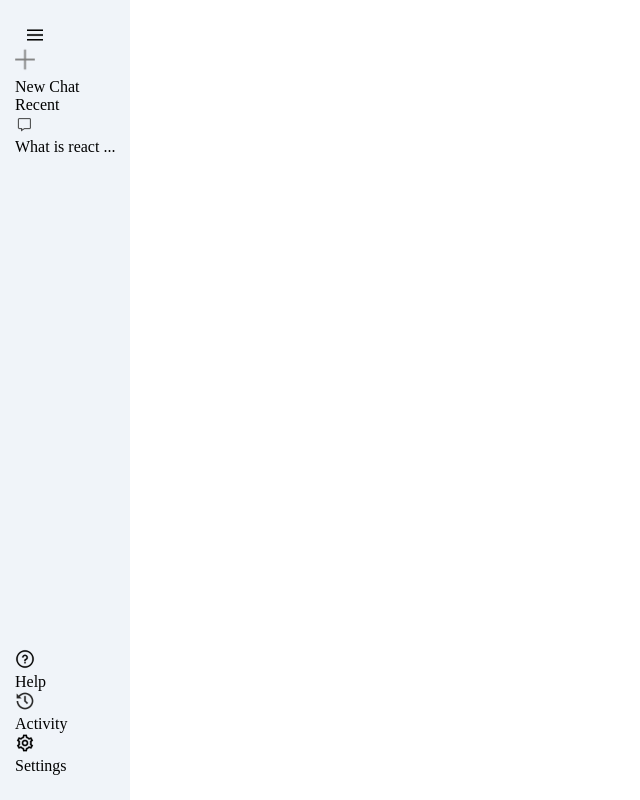
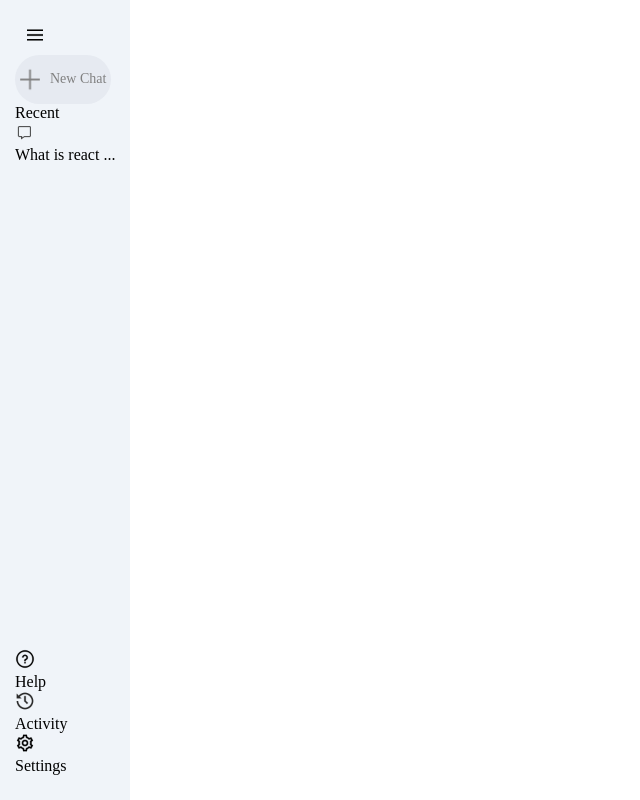
Before and after one commit to RaviKumar-09/Google-Gemini-2.0, a React (Vite) app in the folder gemini-clone/: page / in a window 1280 px wide. Shown: the whole page, without its empty margins (0-640 px from the left). Built offline with nearby package versions, Linux system fonts and the light colour scheme.

Commit message:
add styles to sidebar .new-chat class

```diff
--- a/gemini-clone/src/components/Sidebar/Sidebar.css
+++ b/gemini-clone/src/components/Sidebar/Sidebar.css
@@ -16,3 +16,16 @@
     margin-left: 10px;
     cursor: pointer;
 }
+
+.sidebar .new-chat{
+    margin-top: 10px;
+    display: inline-flex;
+    align-items: center;
+    gap: 10px;
+    padding: 10px 5px;
+    background-color: #e6eaf1;
+    border-radius: 50px;
+    font-size: 14px;
+    color: gray;
+    cursor: pointer;
+}
```
